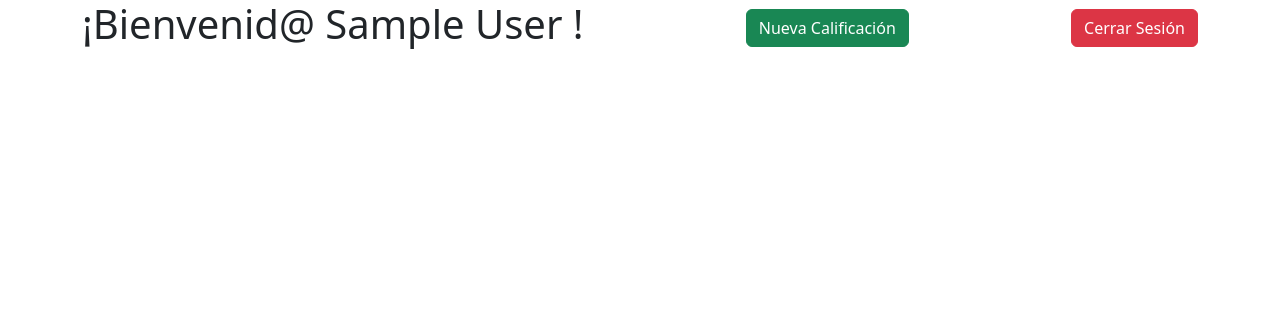
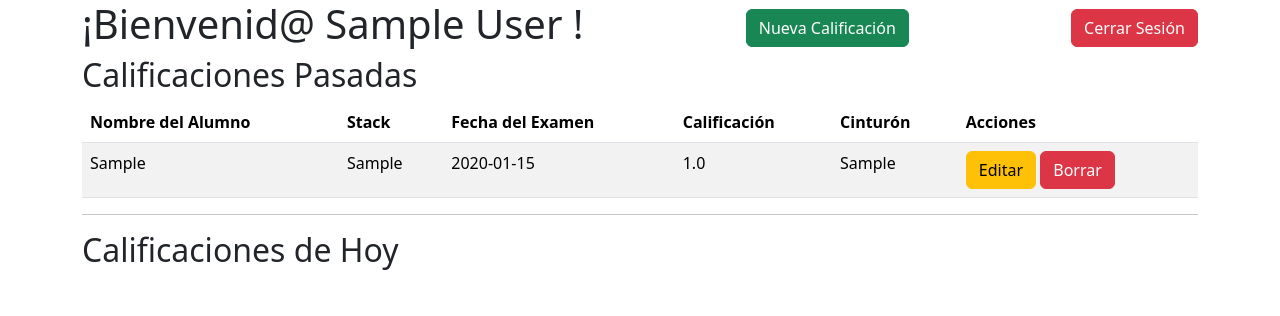
Before and after one commit to cindychateau/Python-AngloAmerican, a Flask app: page /dashboard in a window 1280 px wide. Shown: the top 316 px of the page. Run offline with Flask 3, Linux system fonts and the light colour scheme; the visitor is signed in with stand-in values (Sample User, id 1); tables that the repository leaves empty hold one stand-in row (values such as "Sample post").

Commit message:
Nueva Calificacion y Mostrar mis Calificaciones

```diff
--- a/4.- Flask/belt_reviewer/flask_app/controllers/users_controller.py
+++ b/4.- Flask/belt_reviewer/flask_app/controllers/users_controller.py
@@ -47,7 +47,11 @@ def dashboard():
     #Función que en base al ID regrese la instancia del usuario
     form = {"id": session['user_id']}
     user = User.get_by_id(form)
-    return render_template('dashboard.html', user=user)
+
+    #Lista de Calificaciones
+    grades = Grade.get_all()
+
+    return render_template('dashboard.html', user=user, grades=grades)
 
 @app.route('/login', methods=['POST'])
 def login():
--- a/4.- Flask/belt_reviewer/flask_app/models/grades.py
+++ b/4.- Flask/belt_reviewer/flask_app/models/grades.py
@@ -14,3 +14,46 @@ class Grade:
         self.created_at = data['created_at']
         self.updated_at = data['updated_at']
         self.user_id = data['user_id']
+
+    @staticmethod
+    def validate_grade(form):
+        is_valid = True
+
+        if form['student'] == '':
+            flash('Alumno no puede ser vacio', 'grades')
+            is_valid = False
+
+        if form['grade'] == '': #No se revisa que sea texto
+            flash('Ingresa una calificación válida','grades')
+            is_valid = False
+        else:
+            if float(form['grade']) < 1 or float(form['grade']) > 10:
+                flash('Calificación debe ser entre 1 y 10', 'grades')
+                is_valid = False
+
+        if form['date'] == '':
+            flash('Ingrese una fecha', 'grades')
+            is_valid = False
+        else:
+            fecha_examen = datetime.strptime(form['date'], '%Y-%m-%d') #Estoy tranformando el texto fecha en formato de fecha
+            hoy = datetime.now() #Me da la fecha de hoy 2023-12-20
+            if hoy < fecha_examen:
+                flash('La fecha no puede ser en el futuro', 'grades')
+                is_valid = False
+        return is_valid
+
+    @classmethod
+    def save(cls, form):
+        query = "INSERT INTO grades (student, stack, date, grade, belt, user_id) VALUES (%(student)s, %(stack)s, %(date)s, %(grade)s, %(belt)s, %(user_id)s)"
+        result = connectToMySQL('esquema_belt_reviewer').query_db(query, form)
+        return result
+
+    @classmethod
+    def get_all(cls):
+        query = "SELECT * FROM grades"
+        results = connectToMySQL('esquema_belt_reviewer').query_db(query) #Lista de Diccionarios
+        grades = []
+        for grade in results:
+            grades.append(cls(grade)) #1.- cls(grade) crea la instancia en base al diccionario. 2.- grades.append() agrego la instancia a la lista
+
+        return grades
--- a/4.- Flask/belt_reviewer/flask_app/templates/dashboard.html
+++ b/4.- Flask/belt_reviewer/flask_app/templates/dashboard.html
@@ -13,6 +13,40 @@
             <a href="/new/grade" class="btn btn-success" >Nueva Calificación</a>
             <a href="/logout" class="btn btn-danger">Cerrar Sesión</a>
         </header>
+        <h2>Calificaciones Pasadas</h2>
+        <table class="table table-striped">
+            <thead>
+                <tr>
+                    <th>Nombre del Alumno</th>
+                    <th>Stack</th>
+                    <th>Fecha del Examen</th>
+                    <th>Calificación</th>
+                    <th>Cinturón</th>
+                    <th>Acciones</th>
+                </tr>
+            </thead>
+            <tbody>
+                {% for grade in grades %}
+                    {% if grade.user_id == session['user_id'] %}
+                    <tr>
+                        <td>{{grade.student}}</td>
+                        <td>{{grade.stack}}</td>
+                        <td>{{grade.date}}</td>
+                        <td>{{grade.grade}}</td>
+                        <td>{{grade.belt}}</td>
+                        <td>
+                            {% if grade.belt != 'Sin Cinturón' %}
+                            <a href="#" class="btn btn-warning">Editar</a>
+                            <a href="#" class="btn btn-danger">Borrar</a>
+                            {% endif %}
+                        </td>
+                    </tr>
+                    {% endif %}
+                {% endfor %}
+            </tbody>
+        </table>
+        <hr>
+        <h2>Calificaciones de Hoy</h2>
     </div>
 </body>
 </html>
```
Also changed, not shown: 4.- Flask/belt_reviewer/flask_app/controllers/grades_controller.py (+16 -0 lines), 4.- Flask/belt_reviewer/flask_app/templates/new.html (+11 -3 lines).
